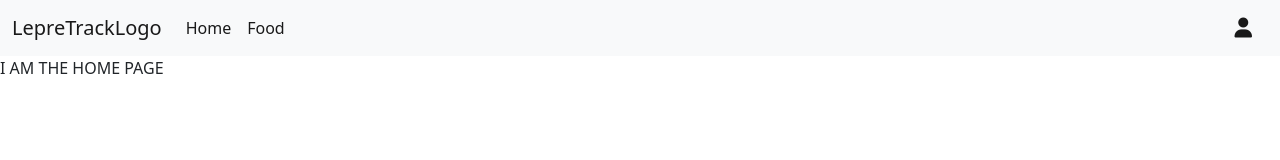
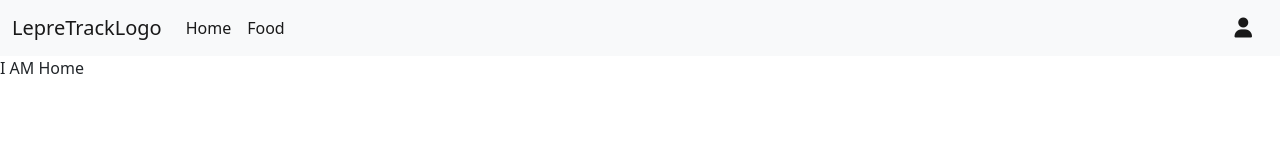
Before and after one commit to Markpm-code/Lepre-Track, a website built with Parcel: page home.html in a window 1280 px wide. Built offline with nearby package versions, Linux system fonts and the light colour scheme; some packages are replaced by stand-ins of ours; no server answers.

Commit message:
Pull request test

```diff
--- a/home.html
+++ b/home.html
@@ -47,7 +47,7 @@
         </div>
       </div>
     </nav>
-    I AM THE HOME PAGE
+    I AM Home
   </body>
   <script type="module" src="/src/assets/js/auth.js"></script>
 
```
Also changed, not shown: .gitpod.yml (added).
